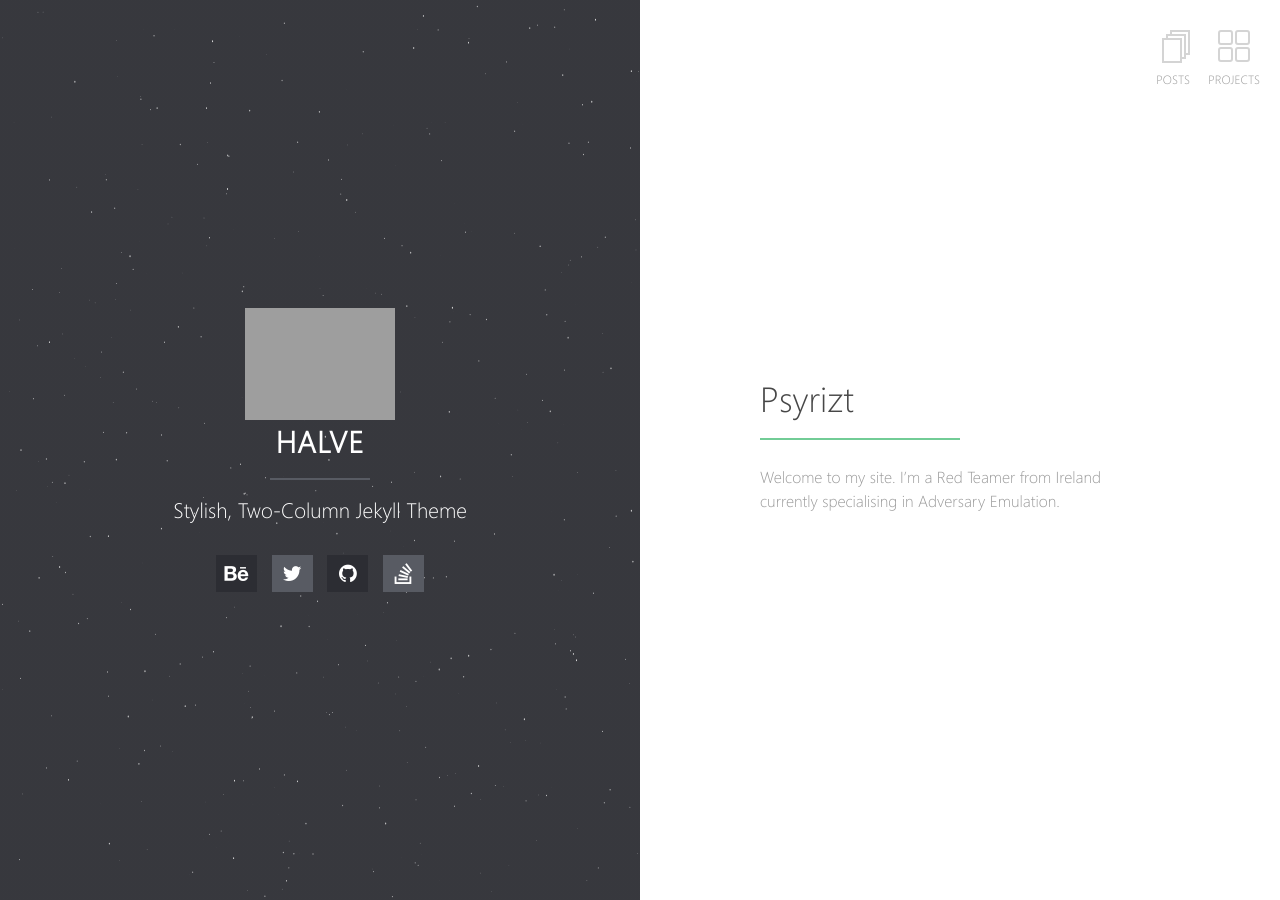
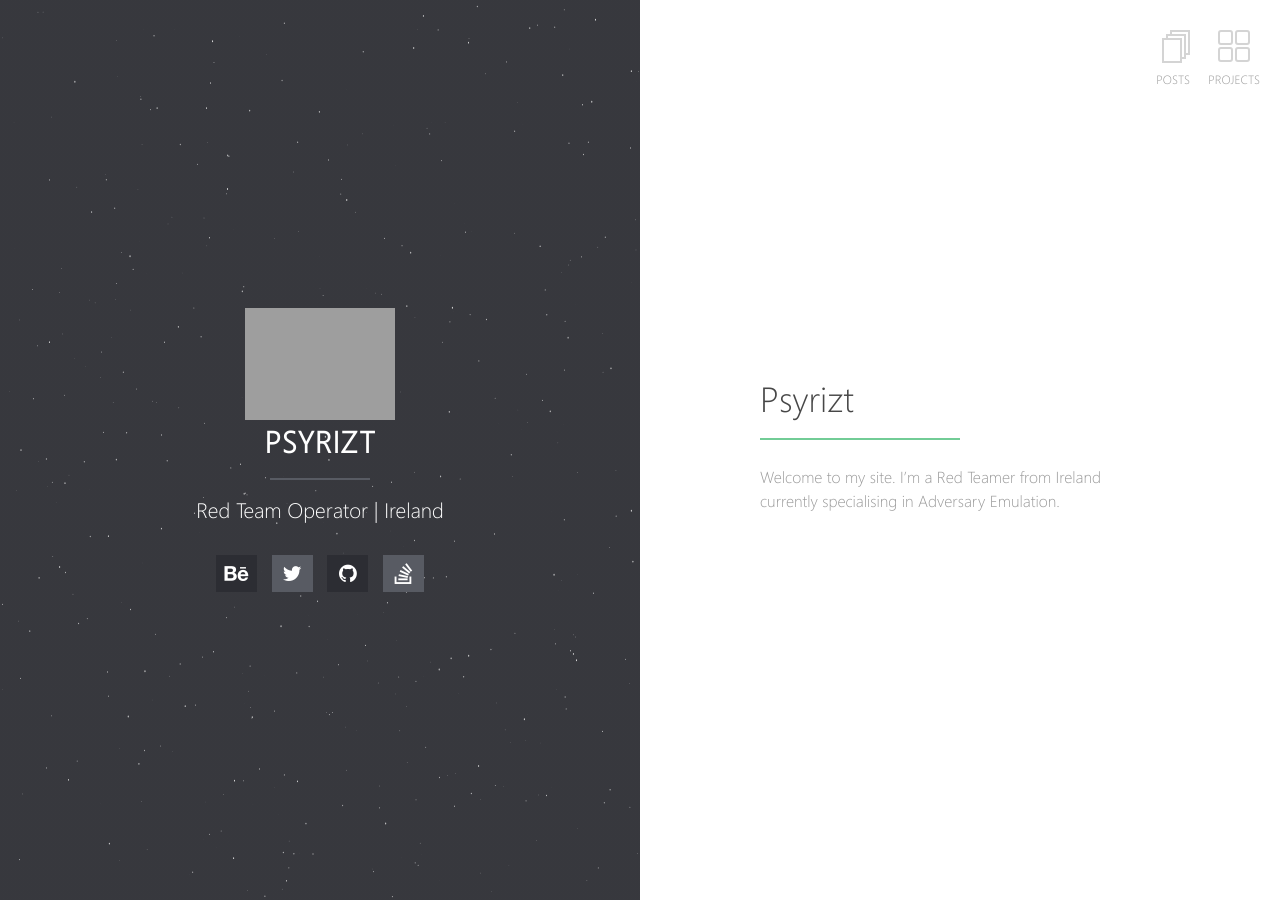
Before and after one commit to Psyrizt/psyrizt.github.io, a Jekyll site: the page built from index.md, in a window 1280 px wide. Built offline with Jekyll 4.4.1, drawn with Linux system fonts in a browser that asks for light colours; our own code applies the rules of GitHub Pages for plain Markdown files.

Commit message:
Theme Test

```diff
--- a/_config.yml
+++ b/_config.yml
@@ -1,7 +1,7 @@
 # Site
-title: Halve
-description: Stylish, Two-Column Jekyll Theme
-url: https://taylantatli.github.io/Halve
+title: Psyrizt
+description: Red Team Operator | Ireland
+url: https://psyrizt.github.io/
 logo: halve.png                                       # Site logo
 locale: en_US
 
```
